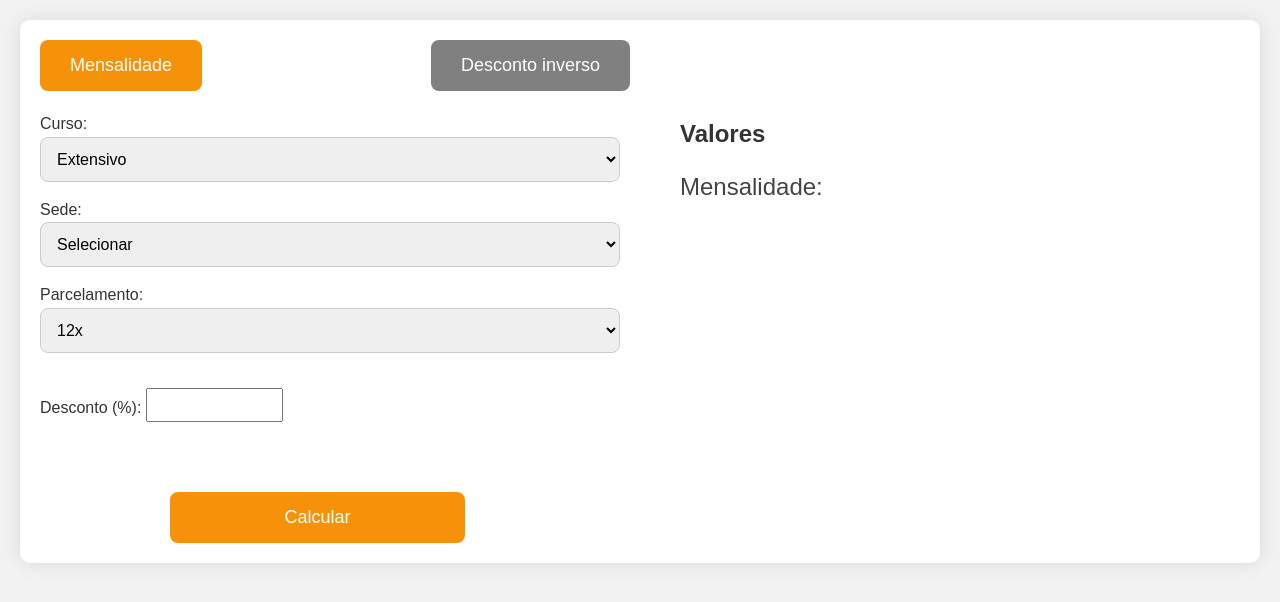
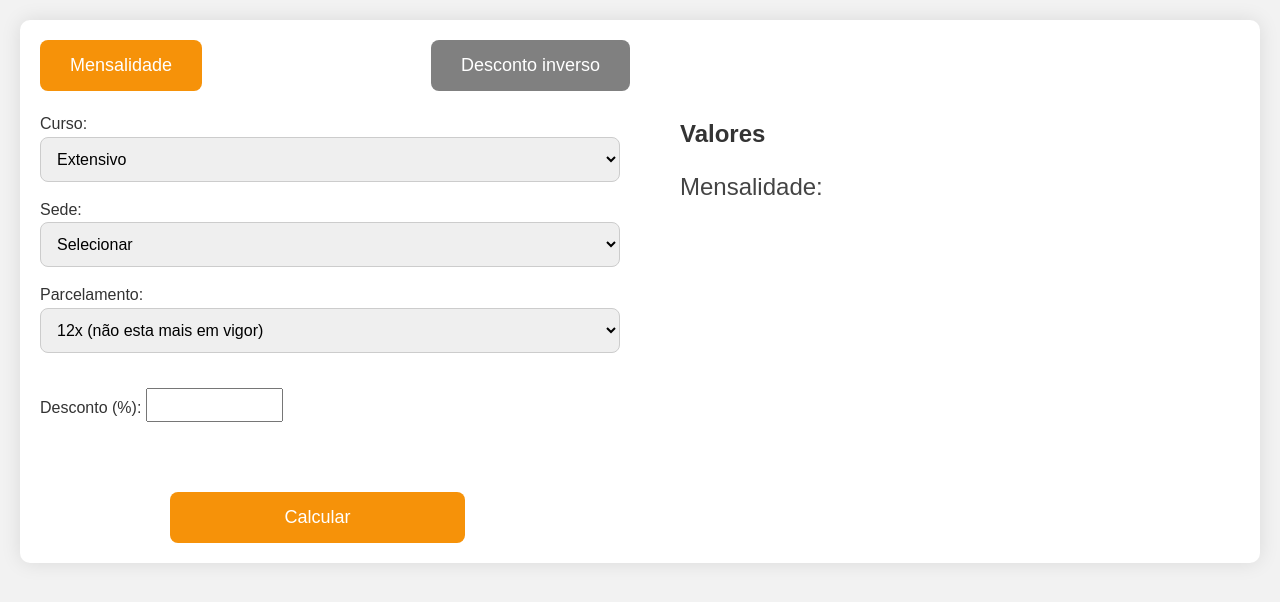
Before and after one commit to SacPositivo/NicollasSac, a plain HTML site: page src/calculadora.html in a window 1280 px wide. Drawn offline with Linux system fonts and the light colour scheme.

Commit message:
Update calculadora.html

```diff
--- a/src/calculadora.html
+++ b/src/calculadora.html
@@ -46,7 +46,7 @@
                     <section class="selectcontain">
                     <label for="parcelamento" class="select">Parcelamento:</label>
                     <select name="parcelamento" id="parcelamento">
-                        <option value="12">12x</option>
+                        <option value="12">12x (não esta mais em vigor)</option>
                         <option value="11">11x</option>
                         <option value="10">10x</option>
                         <option value="1">1x</option>
```
